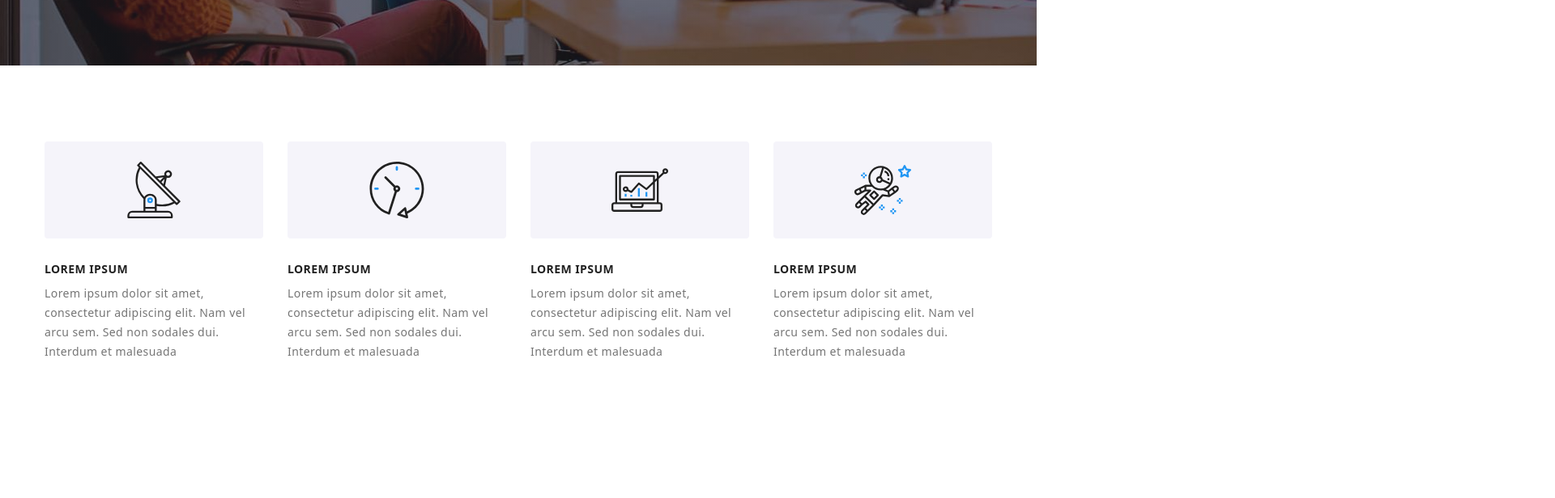
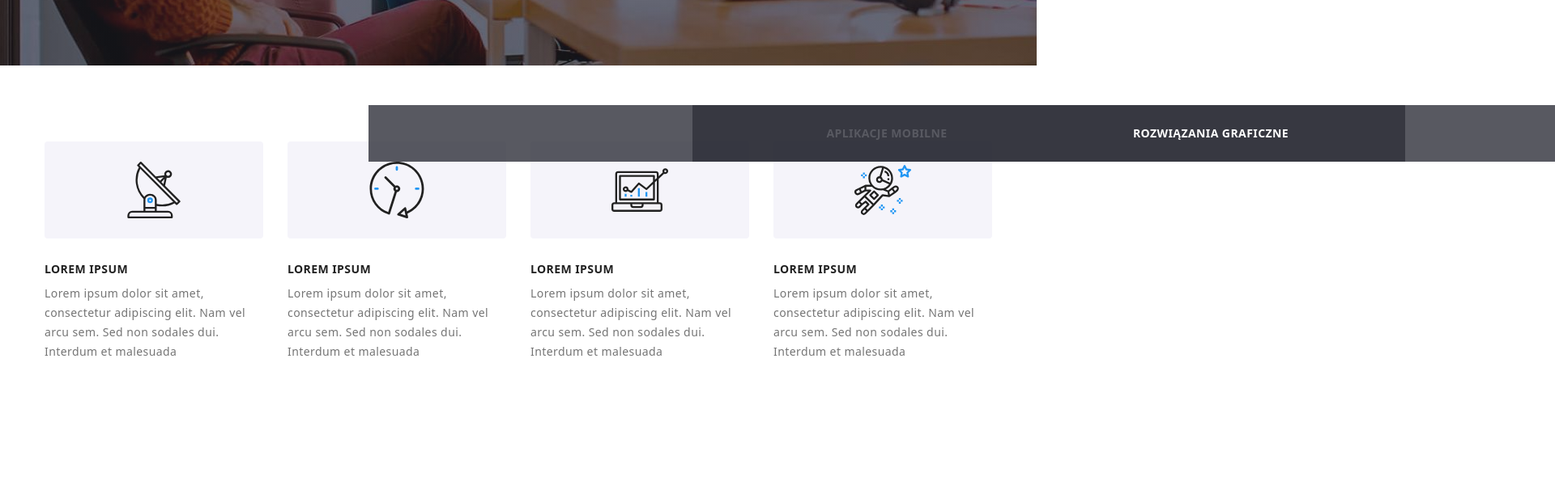
Before and after one commit to EmilStrozek/goit-markup-hw-05, a plain HTML site: page index.html in a window 1280 px wide. Shown: the part 600-1216 px from the top of the page at 81% size, 1920 px wide, since content can reach past the window. Drawn offline with nearby package versions, Linux system fonts and the light colour scheme; a script that the page names is missing.

Commit message:
Update style.css

```diff
--- a/css/style.css
+++ b/css/style.css
@@ -377,6 +377,24 @@ letter-spacing: 0.06em; */ */
 	position: relative;
 }
 
+.what-we-do-list-text {
+	font-weight: 700;
+	font-size: 14px;
+	line-height: 1.143;
+	text-align: center;
+	letter-spacing: 0.03em;
+	text-transform: uppercase;
+	color: var(--white-txt-color);
+	width: 100%;
+	height: 70px;
+	display: flex;
+	justify-content: center;
+	align-items: center;
+	background: rgba(47, 48, 58, 0.8);
+	position: absolute;
+	bottom: 0;
+
+
 /*  NASZ ZESPÓŁ / OUR TEAM  */
 
 .our-team {
@@ -435,22 +453,32 @@ letter-spacing: 0.06em; */ */
 	height: 44px;
 	border-radius: 50%;
 	padding: 12px;
+  color: #afb1b8;
+	transition: background-color 250ms cubic-bezier(0.4, 0, 0.2, 1),
+		color 250ms cubic-bezier(0.4, 0, 0.2, 1);
+}
+
+.socials-icon {
+	width: 20px;
+	height: 20px;
+	fill: currentColor;
 }
 
 .socials-link:hover,
 .socials-link:focus {
 	background-color: var(--hover-color);
+  color: var(--white-txt-color);
 }
 
-.socials-link:hover .socials-icon,
+/* .socials-link:hover .socials-icon,
 .socials-link:focus .socials-icon {
-	fill: var(--white-txt-color);
+	fill: var(--white-txt-color); */
 }
 
-.socials-icon {
-	width: 20px;
-	height: 20px;
-	fill: #afb1b8;
+.socials-link:hover,
+.socials-link:focus {
+	background-color: var(--hover-color);
+	color: var(--white-txt-color);
 }
 
 
@@ -473,6 +501,8 @@ letter-spacing: 0.06em; */ */
 	border-radius: 4px;
 	padding: 17.71px 32px 14.25px;
 	color: #afb1b8;
+  transition: border-color 250ms cubic-bezier(0.4, 0, 0.2, 1),
+		color 250ms cubic-bezier(0.4, 0, 0.2, 1);
 }
 
 .our-clients-icon {
@@ -492,14 +522,12 @@ letter-spacing: 0.06em; */ */
 
 .footer {
   background-color: var(--dark-background-color);
-
   margin: 0 auto;
 }
 /* background color */
 
 .footer .container {
   padding-top: 60px;
-
   display: flex;
 }
 
@@ -531,6 +559,8 @@ letter-spacing: 0.06em; */ */
   line-height: 1.714;
   letter-spacing: 0.03em;
   color: rgba(255, 255, 255, 0.6);
+  transition: color 250ms cubic-bezier(0.4, 0, 0.2, 1);
+}
   /* text-decoration: none; */
 }
 
```
